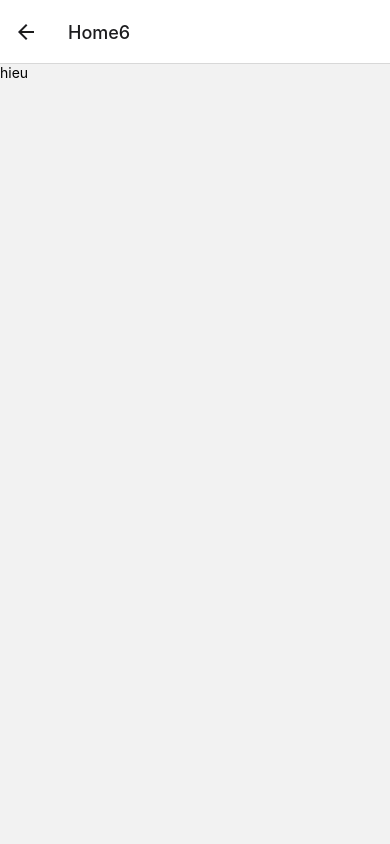
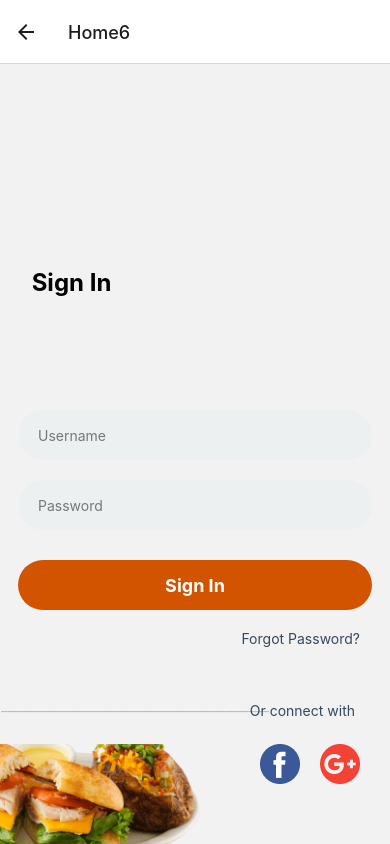
Before and after one commit to CongHieu2504/Food_App, a React Native app in the folder FOOD_APP/: screen /Home6 in a window 390 px wide. Built offline with nearby package versions, Linux system fonts and the light colour scheme.

Commit message:
Hieu Hoan Thanh 6 giao dien dau tien

```diff
--- a/FOOD_APP/Home5.js
+++ b/FOOD_APP/Home5.js
@@ -1,5 +1,5 @@
 import React from "react";
-import { View, Image, TouchableOpacity , Text} from "react-native";
+import { View, Image, TouchableOpacity , Text } from "react-native";
 import { useNavigation } from '@react-navigation/native'; // Import navigation
 
 const Home5 = () => {
@@ -16,7 +16,7 @@ const Home5 = () => {
             }}>
                 <Image
                     source={require('./img/hamburger 1.png')}
-                    tyle={{width: 300, height: 300, borderWidth: 1, borderRadius: 20}}
+                    style={{width: 300, height: 300, borderWidth: 1, borderRadius: 20}}
                 />
             </View>
 
@@ -30,18 +30,18 @@ const Home5 = () => {
                 style={{
                     backgroundColor:'#D35400',
                     borderRadius:30,
+                    height:50,
                     width:354,
-                    height:50,
                     alignItems:'center',
                     justifyContent:'center',
+                    marginHorizontal: 20, // Sử dụng marginHorizontal để tạo khoảng cách hai bên
                 }}>
                     <Text style={{
                         fontSize:18,
-                        fontWeight:700,
+                        fontWeight:'700',
                         color:'white',
                         width:61,
                         height:27,
-
                     }}>Sign In</Text>
                 </TouchableOpacity>
             </View>
@@ -59,10 +59,11 @@ const Home5 = () => {
                     height:50,
                     alignItems:'center',
                     justifyContent:'center',
+                    marginHorizontal: 50, // Sử dụng marginHorizontal để tạo khoảng cách hai bên
                 }}>
                     <Text style={{
                         fontSize:18,
-                        fontWeight:700,
+                        fontWeight:'700',
                         color:'#000000',
                         width:68,
                         height:27,
@@ -70,26 +71,27 @@ const Home5 = () => {
                     }}>Sign Up</Text>
                 </TouchableOpacity>
             </View>
-
-            {/* Or connect with */}
+                        {/* Or connect with */}
             <View style={{
                 flexDirection:'row',
                 justifyContent:'space-between',
                 alignItems:'center',
                 bottom:30,
-            }}>
-            <Text style={{left:1}}>____________________________________________</Text>
-            <Text style={{
-                right:10,
-                fontSize:14,
-                fontWeight:400,
-                }}>Or connect with</Text>
+                }}>
+                <Text style={{left:1, color:'#34495E4D'}}>__________________________________________</Text>
+                <Text style={{
+                    right:35,
+                    fontSize:14,
+                    fontWeight:'400',
+                    top:5,
+                    color:'#34495E'
+                    }}>Or connect with
+                </Text>
             </View>
-
             <View style={{
                 flexDirection:'row',
                 justifyContent:'space-between',
-            }}>
+                }}>
                 <View>
                     <Image
                         source={require('./img/PngItem_39514 1.png')}
@@ -103,14 +105,14 @@ const Home5 = () => {
                     <View>
                         <Image
                             source={require('./img/facebook 1.png')}
-                            style={{width: 40, height: 40, right: 30}}
+                            style={{width: 40, height: 40, right: 50}}
                         />
                     </View>
 
                     <View>
                         <Image
                             source={require('./img/google-plus 1.png')}
-                            style={{width: 40, height: 40,right:10}}
+                            style={{width: 40, height: 40,right:30}}
                         />
                     </View>
                 </View>
--- a/FOOD_APP/Home6.js
+++ b/FOOD_APP/Home6.js
@@ -5,7 +5,150 @@ import { useNavigation } from '@react-navigation/native'; // Import navigation
 const Home6 = () => {
     return(
         <View style={{flex:2}}>
-            <Text>hieu</Text>
+            <View style={{
+                flex:1,
+                alignItems:'center',
+                justifyContent:'center',
+                width:83,
+                height:36,
+                left:30,
+                bottom:30,
+            }}>
+                <Text style={{fontSize:24, fontWeight:700}}>Sign In</Text>
+            </View>
+
+            <View style={{
+                alignItems:'center',
+                justifyContent:'center',
+                bottom:150,
+            }}>
+                <TouchableOpacity style={{
+                    backgroundColor:'#ECF0F1',
+                    width:354,
+                    height:50,
+                    marginHorizontal:20,
+                    borderRadius:30,
+                    alignItems: "center",
+                    justifyContent: "center",
+                }}>
+                    <Text style={{
+                        fontSize:14,
+                        fontWeight:'400',
+                        color:'#00000080',
+                        paddingLeft: 20,
+                        textAlign: "left",
+                        width: '100%',
+                    }}>Username</Text>
+                </TouchableOpacity>
+            </View>
+
+            <View style={{
+                alignItems:'center',
+                justifyContent:'center',
+                bottom:130,
+            }}>
+                <TouchableOpacity style={{
+                    backgroundColor:'#ECF0F1',
+                    width:354,
+                    height:50,
+                    marginHorizontal:20,
+                    borderRadius:30,
+                    alignItems: "center",
+                    justifyContent: "center",
+                }}>
+                    <Text style={{
+                        fontSize:14,
+                        fontWeight:'400',
+                        color:'#00000080',
+                        paddingLeft: 20,
+                        textAlign: "left",
+                        width: '100%',
+                    }}>Password</Text>
+                </TouchableOpacity>
+            </View>
+
+
+            <View style={{
+                alignItems:'center',
+                justifyContent:'center',
+                bottom:100,
+            }}>
+                <TouchableOpacity style={{
+                    backgroundColor:'#D35400',
+                    width:354,
+                    height:50,
+                    marginHorizontal:20,
+                    borderRadius:30,
+                    alignItems: "center",
+                    justifyContent: "center",
+                }}>
+                    <Text style={{
+                        fontSize:18,
+                        fontWeight:'700',
+                        color:'#FFFFFF',
+                    }}>Sign In</Text>
+                </TouchableOpacity>
+            </View>
+
+            <View style={{
+                alignItems: 'flex-end',
+                justifyContent: 'center',
+                bottom: 80,
+                paddingRight: 30,
+            }}>
+                <Text style={{
+                    fontSize:14,
+                    fontWeight:'400',
+                    color:'#34495E'
+                }}>Forgot Password?</Text>
+            </View>
+
+            {/* Or connect with */}
+            <View style={{
+                flexDirection:'row',
+                justifyContent:'space-between',
+                alignItems:'center',
+                bottom:30,
+                }}>
+                <Text style={{left:1, color:'#34495E4D'}}>__________________________________________</Text>
+                <Text style={{
+                    right:35,
+                    fontSize:14,
+                    fontWeight:'400',
+                    top:5,
+                    color:'#34495E'
+                    }}>Or connect with
+                </Text>
+            </View>
+            <View style={{
+                flexDirection:'row',
+                justifyContent:'space-between',
+                }}>
+                <View>
+                    <Image
+                        source={require('./img/PngItem_39514 1.png')}
+                        style={{width: 200, height: 100}}
+                    />
+                </View>
+
+                <View style={{
+                    flexDirection:'row',
+                }}>
+                    <View>
+                        <Image
+                            source={require('./img/facebook 1.png')}
+                            style={{width: 40, height: 40, right: 50}}
+                        />
+                    </View>
+
+                    <View>
+                        <Image
+                            source={require('./img/google-plus 1.png')}
+                            style={{width: 40, height: 40,right:30}}
+                        />
+                    </View>
+                </View>
+            </View>
         </View>
     )
 };
```
